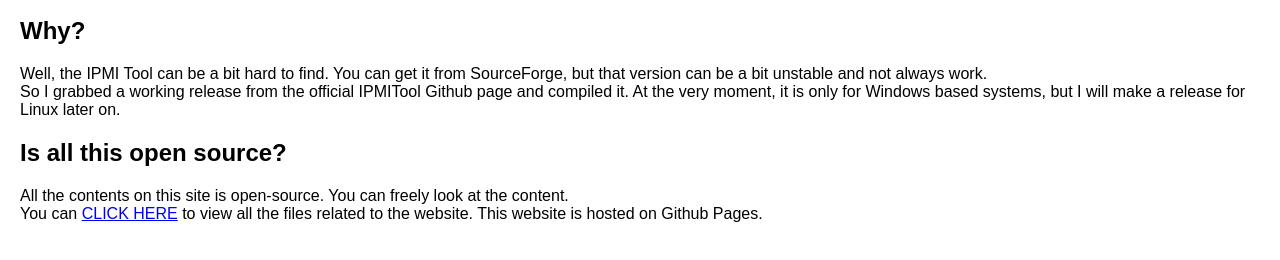
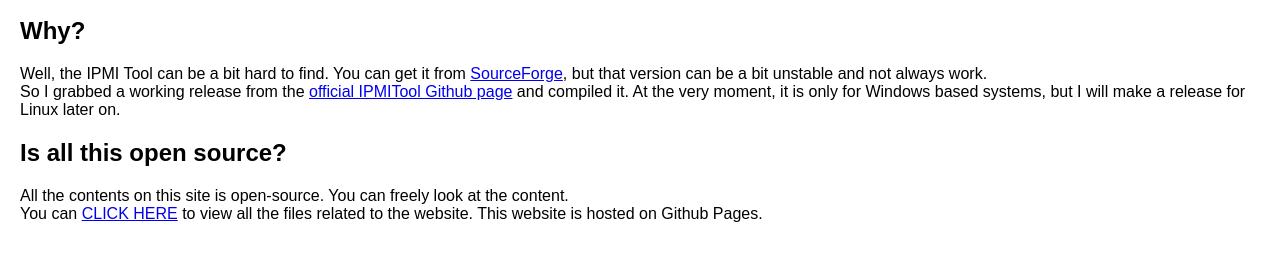
Before and after one commit to TMKCRepo/ipmitool.xyz, a plain HTML site: page index.html in a window 1280 px wide. Shown: the part 172-432 px from the top of the page. Drawn offline with Linux system fonts and the light colour scheme.

Commit message:
Update index.html

```diff
--- a/index.html
+++ b/index.html
@@ -52,8 +52,8 @@
     <h1>Welcome to IPMI Tool!</h1>
     <p>This website is a quick website for people to easly download the famous IPMI Tool for systems that uses iDRAC (most common on Dell systems)</p>
     <h2>Why?</h2>
-    <p>Well, the IPMI Tool can be a bit hard to find. You can get it from SourceForge, but that version can be a bit unstable and not always work.<br>
-    So I grabbed a working release from the official IPMITool Github page and compiled it. At the very moment, it is only for Windows based systems, but I will make a release for Linux later on.</p>
+    <p>Well, the IPMI Tool can be a bit hard to find. You can get it from <a href="https://sourceforge.net/projects/ipmitool/" target="_blank">SourceForge</a>, but that version can be a bit unstable and not always work.<br>
+    So I grabbed a working release from the <a href="https://github.com/ipmitool/ipmitool" target="_blank">official IPMITool Github page</a> and compiled it. At the very moment, it is only for Windows based systems, but I will make a release for Linux later on.</p>
     <h2>Is all this open source?</h2>
     <p>All the contents on this site is open-source. You can freely look at the content.<br>
     You can <a href="https://github.com/TMKCRepo/ipmitool.xyz" target="_blank">CLICK HERE</a> to view all the files related to the website. This website is hosted on Github Pages.</p>
```
